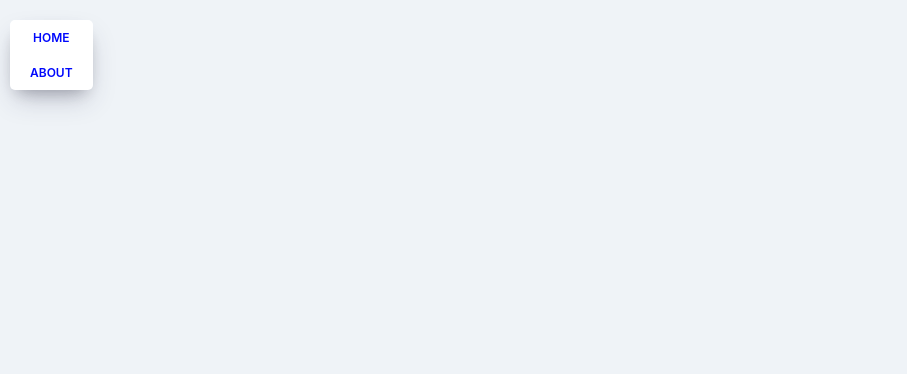
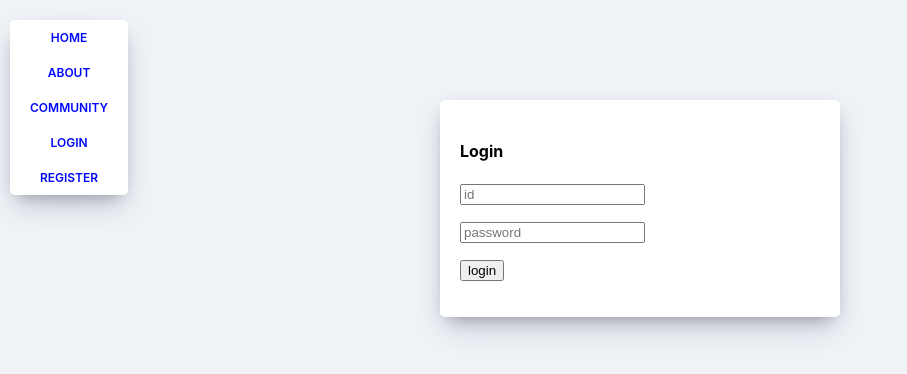
Before and after one commit to leeeeeyeon/yeonmovie_frontend, a React (Create React App) app: page /auth/login in a window 1280 px wide. Shown: the top 374 px of the page, without its empty margins (0-907 px from the left). Built offline with nearby package versions, Linux system fonts and the light colour scheme.

Commit message:
UI for backend

```diff
--- a/src/App.js
+++ b/src/App.js
@@ -2,6 +2,9 @@ import React from "react";
 import { BrowserRouter, Route } from "react-router-dom";
 import Home from "./routes/Home";
 import About from "./routes/About";
+import Login from "./routes/Login";
+import Register from "./routes/Register";
+import Community from "./routes/Community";
 import Detail from "./routes/Detail";
 import Navigation from './components/Navigation';
 import "./App.css";
@@ -12,6 +15,9 @@ function App(){
       <Navigation />
       <Route path="/" exact={true} component={Home}/>
       <Route path="/about" component={About}/>
+      <Route path="/auth/login" component={Login}/>
+      <Route path="/auth/register" component={Register}/>
+      <Route path="/community" component={Community}/>
       <Route path="/movie/:id" component={Detail}/>
     </BrowserRouter>
   );
--- a/src/components/Navigation.js
+++ b/src/components/Navigation.js
@@ -7,6 +7,9 @@ function Navigation(){
         <div className="nav">
             <Link to="/">Home</Link>
             <Link to="/about">About</Link>
+            <Link to="/community">Community</Link>
+            <Link to="/auth/login">Login</Link>
+            <Link to="/auth/register">Register</Link>
         </div>
     );
 }
--- a/src/routes/About.js
+++ b/src/routes/About.js
@@ -1,8 +1,7 @@
 import React from "react";
 import "./About.css";
 
-function About(props){
-    console.log(props);
+function About(){
     return (
         <div className="about__container">
             <span>
@@ -11,11 +10,12 @@ function About(props){
             <span>
                 To-Do
                 <ul>
-                <li>CSS 큰 테두리는 바꾸지 말기 나 CSS 잘 몰랑</li>
+                <li>CSS 큰 테두리는 바꾸지 말기, 나 CSS 잘 몰랑</li>
                 <li>Node.js API로 코드 수정</li>
                 <li>Themovie DB로 API 바꿔보기</li>
                 <li>회원가입, 로그인, 로그아웃, 회원정보 수정, 회원탈퇴</li>
                 <li>게시판</li>
+                <li>검색</li>
                 <li>또 뭐가 있을까</li>
                 </ul>
             </span>
--- /dev/null
+++ b/src/routes/Community.css
@@ -0,0 +1,21 @@
+.community__container {
+    box-shadow: 0 13px 27px -5px rgba(50, 50, 93, 0.25),
+      0 8px 16px -8px rgba(0, 0, 0, 0.3), 0 -6px 16px -6px rgba(0, 0, 0, 0.025);
+    padding: 20px;
+    border-radius: 5px;
+    background-color: white;
+    margin: 0 auto;
+    margin-top: 100px;
+    width: 100%;
+    max-width: 400px;
+    font-weight: 300;
+  }
+
+  .community__container span:first-child {
+    font-size: 20px;
+  }
+
+  .community__container span:last-child {
+    display: block;
+    margin-top: 10px;
+  }
--- /dev/null
+++ b/src/routes/Community.js
@@ -0,0 +1,14 @@
+import React from "react";
+import "./Community.css";
+
+function About(){
+    return (
+        <div className="community__container">
+            <span>
+                게시판 개설 중 ...
+            </span>
+        </div>
+    );
+}
+
+export default About;
--- /dev/null
+++ b/src/routes/Login.css
@@ -0,0 +1,21 @@
+.login__container {
+    box-shadow: 0 13px 27px -5px rgba(50, 50, 93, 0.25),
+      0 8px 16px -8px rgba(0, 0, 0, 0.3), 0 -6px 16px -6px rgba(0, 0, 0, 0.025);
+    padding: 20px;
+    border-radius: 5px;
+    background-color: white;
+    margin: 0 auto;
+    margin-top: 100px;
+    width: 100%;
+    max-width: 400px;
+    font-weight: 300;
+  }
+
+  .login__container span:first-child {
+    font-size: 20px;
+  }
+
+  .login__container span:last-child {
+    display: block;
+    margin-top: 10px;
+  }
--- /dev/null
+++ b/src/routes/Login.js
@@ -0,0 +1,16 @@
+import React from "react";
+import "./Login.css";
+
+function Login(){
+    return (
+        <div className="login__container">
+            <h4>Login</h4>
+            <form action="/auth/login_process" method="post">
+                <p><input type="text" name="id" placeholder="id" /></p>
+                <p><input type="password" name="pwd" placeholder="password" /></p>
+                <p><input type="submit" value="login"/></p>
+            </form>
+        </div>
+    );
+}
+export default Login;
--- /dev/null
+++ b/src/routes/Register.css
@@ -0,0 +1,21 @@
+.register__container {
+    box-shadow: 0 13px 27px -5px rgba(50, 50, 93, 0.25),
+      0 8px 16px -8px rgba(0, 0, 0, 0.3), 0 -6px 16px -6px rgba(0, 0, 0, 0.025);
+    padding: 20px;
+    border-radius: 5px;
+    background-color: white;
+    margin: 0 auto;
+    margin-top: 100px;
+    width: 100%;
+    max-width: 400px;
+    font-weight: 300;
+  }
+
+  .register__container span:first-child {
+    font-size: 20px;
+  }
+
+  .register__container span:last-child {
+    display: block;
+    margin-top: 10px;
+  }
--- /dev/null
+++ b/src/routes/Register.js
@@ -0,0 +1,17 @@
+import React from "react";
+import "./Register.css";
+
+function Login(){
+    return (
+        <div className="login__container">
+            <h4>Register</h4>
+            <form action="/auth/register_process" method="post">
+                <p><input type="text" name="id" placeholder="id" /></p>
+                <p><input type="password" name="pwd" placeholder="password" /></p>
+                <p><input type="password" name="pwd2" placeholder="password again" /></p>
+                <p><input type="submit" value="register"/></p>
+            </form>
+        </div>
+    );
+}
+export default Login;
```
